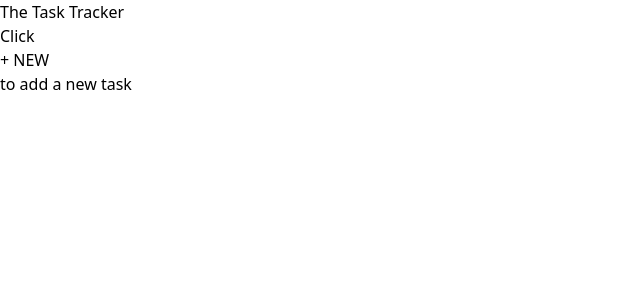
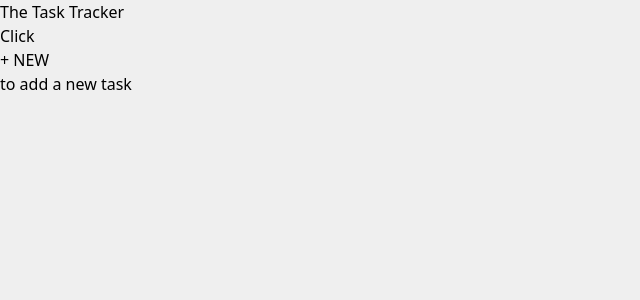
Before and after one commit to owen-wang-student/React-Projects, a React (Vite) app in the folder Kanban Task Tracker/: page / in a window 1280 px wide. Shown: the top 300 px of the page, without its empty margins (0-640 px from the left). Built offline with nearby package versions, Linux system fonts and the light colour scheme.

Commit message:
adjusted background color

```diff
--- a/Kanban Task Tracker/src/index.css
+++ b/Kanban Task Tracker/src/index.css
@@ -1,3 +1,7 @@
 @tailwind base;
 @tailwind components;
 @tailwind utilities;
+
+body{
+    background-color: #EEEE;
+}
```
